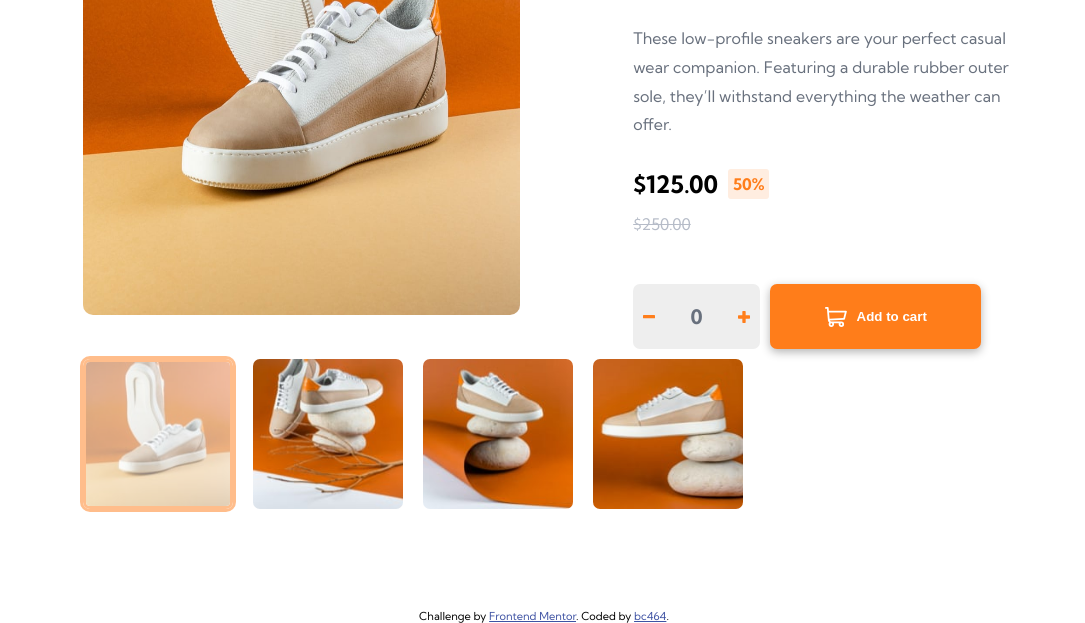
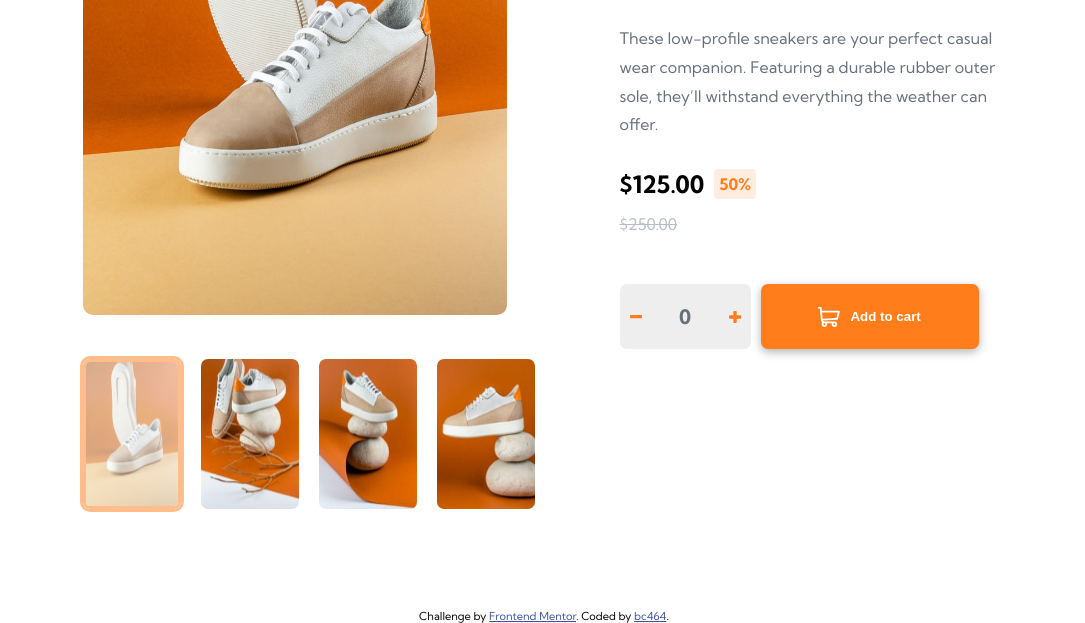
Before and after one commit to bc464/ecommerce-product-page, a plain HTML site: page index.html in a window 1280 px wide. Shown: the part 476-1099 px from the top of the page, without its empty margins (96-1181 px from the left). Drawn offline with Linux system fonts and the light colour scheme.

Commit message:
Update style.css
width of thumbnail-images changed

```diff
--- a/style.css
+++ b/style.css
@@ -135,7 +135,7 @@ header {
 }
 .thumbnail-images {
 	gap:  2rem;
-	width: 450px;
+	width: 98px;
 	height: 150px;
 }
 .thumbnail {
```
